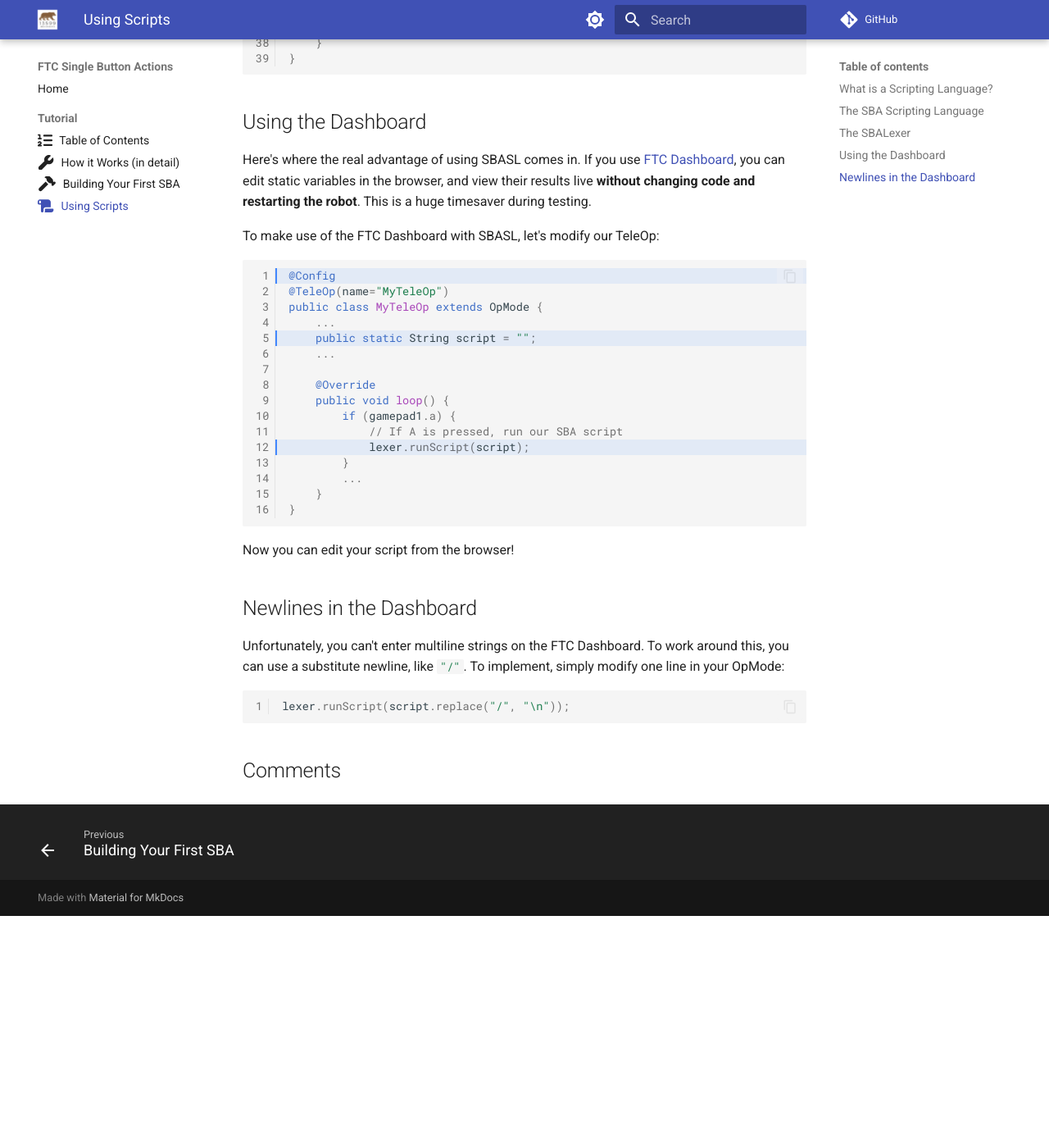
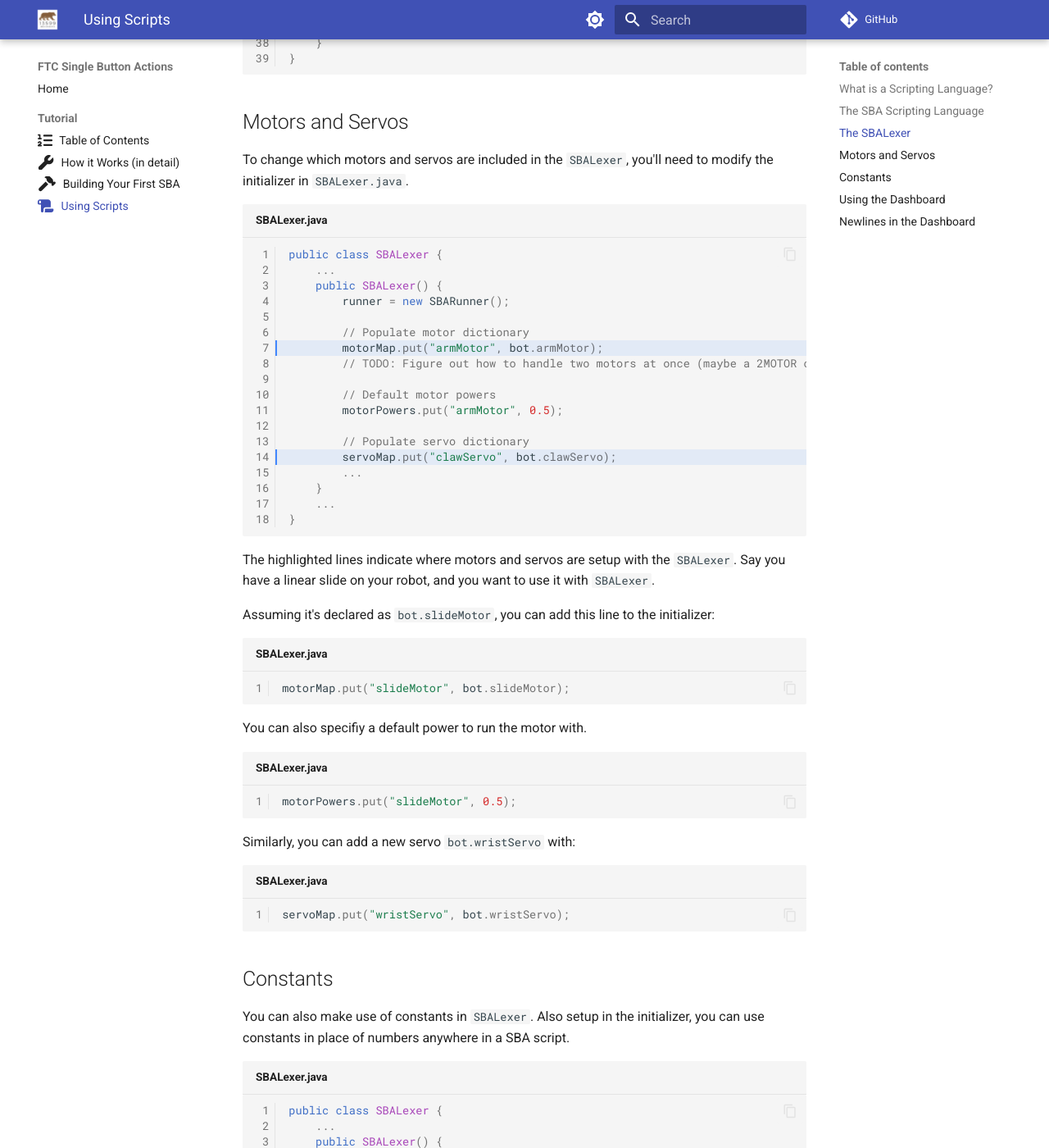
Before and after one commit to 3DCoded/FTC-Single-Button-Actions, an MkDocs documentation site: the page built from docs/tutorial/scripts.md, in a window 1280 px wide and 1400 px high, scrolled down 2095 px. Shown: the whole window at 82% size. Built offline with MkDocs 1.6.1 and Material for MkDocs 9.7.7, drawn with Linux system fonts in a browser that asks for light colours; comment, search, counter and statistics services are not loaded; before the commit the page ends 3212 px from its top, so only the background shows below that; some of the changed text lies outside the part shown.

Commit message:
chore: Deploy documentation

````diff
--- a/docs/tutorial/scripts.md
+++ b/docs/tutorial/scripts.md
@@ -37,7 +37,7 @@ Each line consists of a command, then parameters, each separated by spaces.
 
 Here are the supported commands:
 
-```
+```asm
 MOTOR <motor> <power> <target>
 MOTOR <motor> <target>
 SERVO <servo> <target>
@@ -105,6 +105,88 @@ public class MyTeleOp extends OpMode {
 }
 ```
 
+## Motors and Servos
+
+To change which motors and servos are included in the `SBALexer`, you'll need to modify the initializer in `SBALexer.java`.
+
+```java title="SBALexer.java" hl_lines="7 14"
+public class SBALexer {
+    ...
+    public SBALexer() {
+        runner = new SBARunner();
+
+        // Populate motor dictionary
+        motorMap.put("armMotor", bot.armMotor);
+        // TODO: Figure out how to handle two motors at once (maybe a 2MOTOR operation)
+
+        // Default motor powers
+        motorPowers.put("armMotor", 0.5);
+
+        // Populate servo dictionary
+        servoMap.put("clawServo", bot.clawServo);
+        ...
+    }
+    ...
+}
+```
+
+The highlighted lines indicate where motors and servos are setup with the `SBALexer`. Say you have a linear slide on your robot, and you want to use it with `SBALexer`.
+
+Assuming it's declared as `bot.slideMotor`, you can add this line to the initializer:
+
+```java title="SBALexer.java"
+motorMap.put("slideMotor", bot.slideMotor);
+```
+
+You can also specifiy a default power to run the motor with.
+
+```java title="SBALexer.java"
+motorPowers.put("slideMotor", 0.5);
+```
+
+Similarly, you can add a new servo `bot.wristServo` with:
+
+```java title="SBALexer.java"
+servoMap.put("wristServo", bot.wristServo);
+```
+
+## Constants
+
+You can also make use of constants in `SBALexer`. Also setup in the initializer, you can use constants in place of numbers anywhere in a SBA script.
+
+```java title="SBALexer.java" hl_lines="6-9"
+public class SBALexer {
+    ...
+    public SBALexer() {
+        ...
+        // Populate constants
+        constants.put("clawOpenPos", 1);
+        constants.put("clawClosePos", 0.5);
+        constants.put("armUpPos", 100);
+        constants.put("armDownPos", 200);
+        ...
+    }
+    ...
+}
+```
+
+You can use these constants in your SBA scripts like in this example that will open the claw:
+
+```asm
+SERVO clawServo clawOpenPos
+```
+
+Using constants, we can refactor our existing SBA script routine to use constants:
+
+```asm
+MOTOR armMotor armUpPos
+SERVO clawServo clawOpenPos
+MOTOR armMotor armDownPos
+SERVO clawServo clawClosePos
+WAIT 500
+MOTOR armMotor armUpPos
+```
+
 ## Using the Dashboard
 
 Here's where the real advantage of using SBASL comes in. If you use [FTC Dashboard](https://acmerobotics.github.io/ftc-dashboard/), you can edit static variables in the browser, and view their results live **without changing code and restarting the robot**. This is a huge timesaver during testing.
````
Also changed, not shown: docs/index.md (+3 -1 lines), site/index.html, site/search/search_index.json, site/sitemap.xml, site/tutorial/scripts/index.html, 1 other file.
